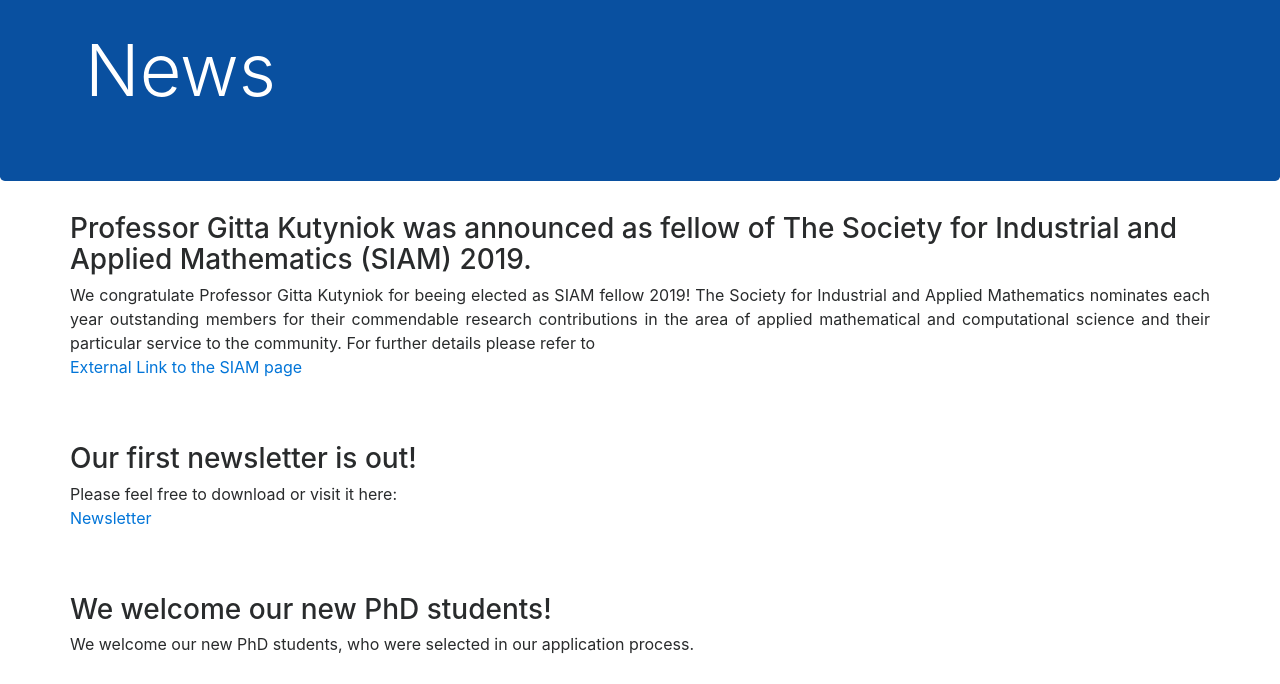
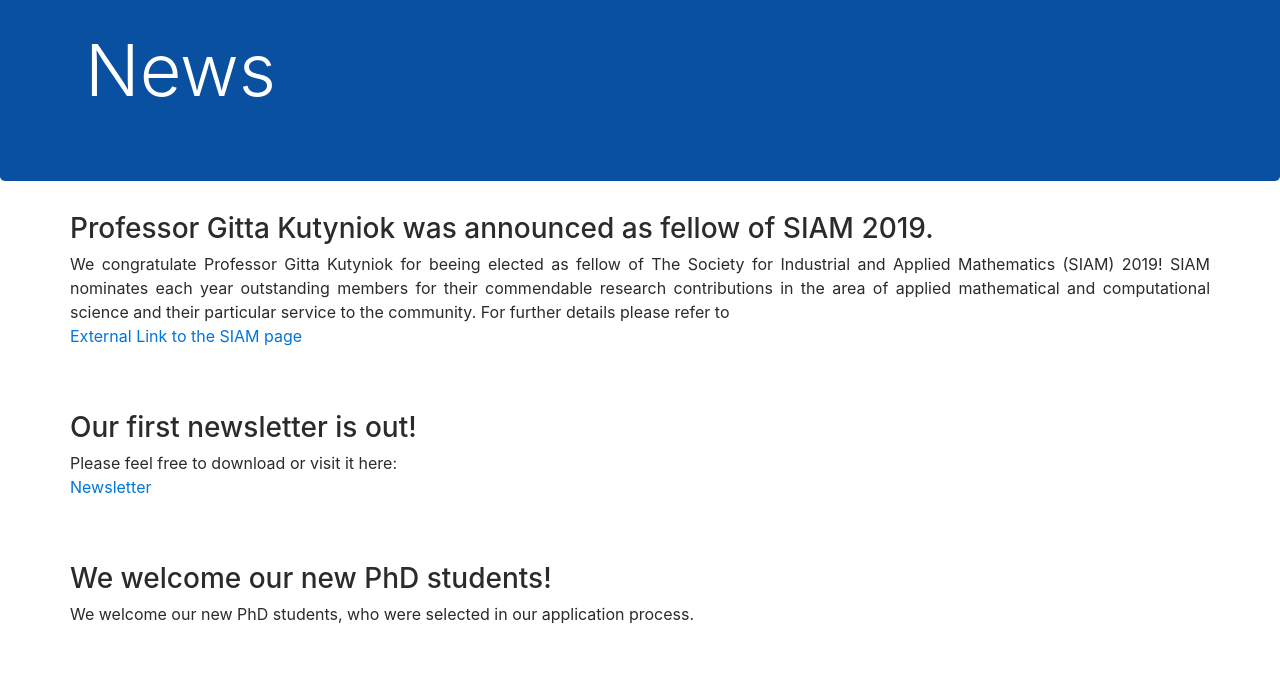
Before and after one commit to daedalus-berlin/daedalus-berlin.github.io, a plain HTML site: page news.html in a window 1280 px wide. Shown: the part 116-800 px from the top of the page. Drawn offline with nearby package versions, Linux system fonts and the light colour scheme; a script that the page names is missing.

Commit message:
Update news.html
Headline improved

```diff
--- a/news.html
+++ b/news.html
@@ -75,13 +75,11 @@
       <div class="row">
         <div >
 		<h3>
-Professor Gitta Kutyniok was announced as fellow of The Society for
-Industrial and Applied Mathematics (SIAM) 2019.
+Professor Gitta Kutyniok was announced as fellow of SIAM 2019.
 			</h3>
           <p align="justify">
-We congratulate Professor Gitta Kutyniok for beeing elected as SIAM
-fellow 2019! The Society for Industrial and Applied Mathematics
-nominates each year outstanding members for their commendable research
+We congratulate Professor Gitta Kutyniok for beeing elected as fellow of The Society for
+Industrial and Applied Mathematics (SIAM) 2019! SIAM nominates each year outstanding members for their commendable research
 contributions in the area of applied mathematical and computational
 science and their particular service to the community. For further
 details please refer to
```
